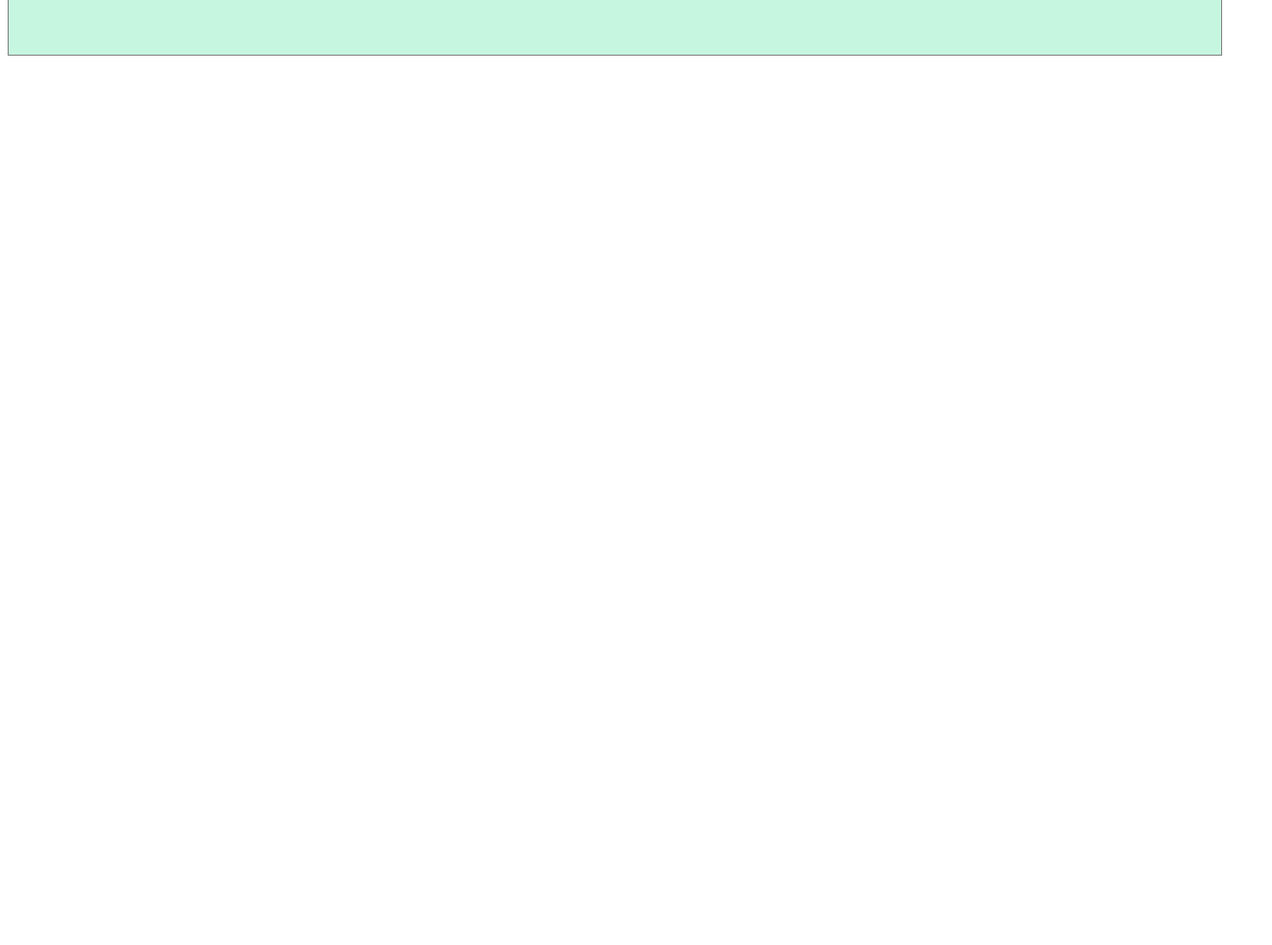
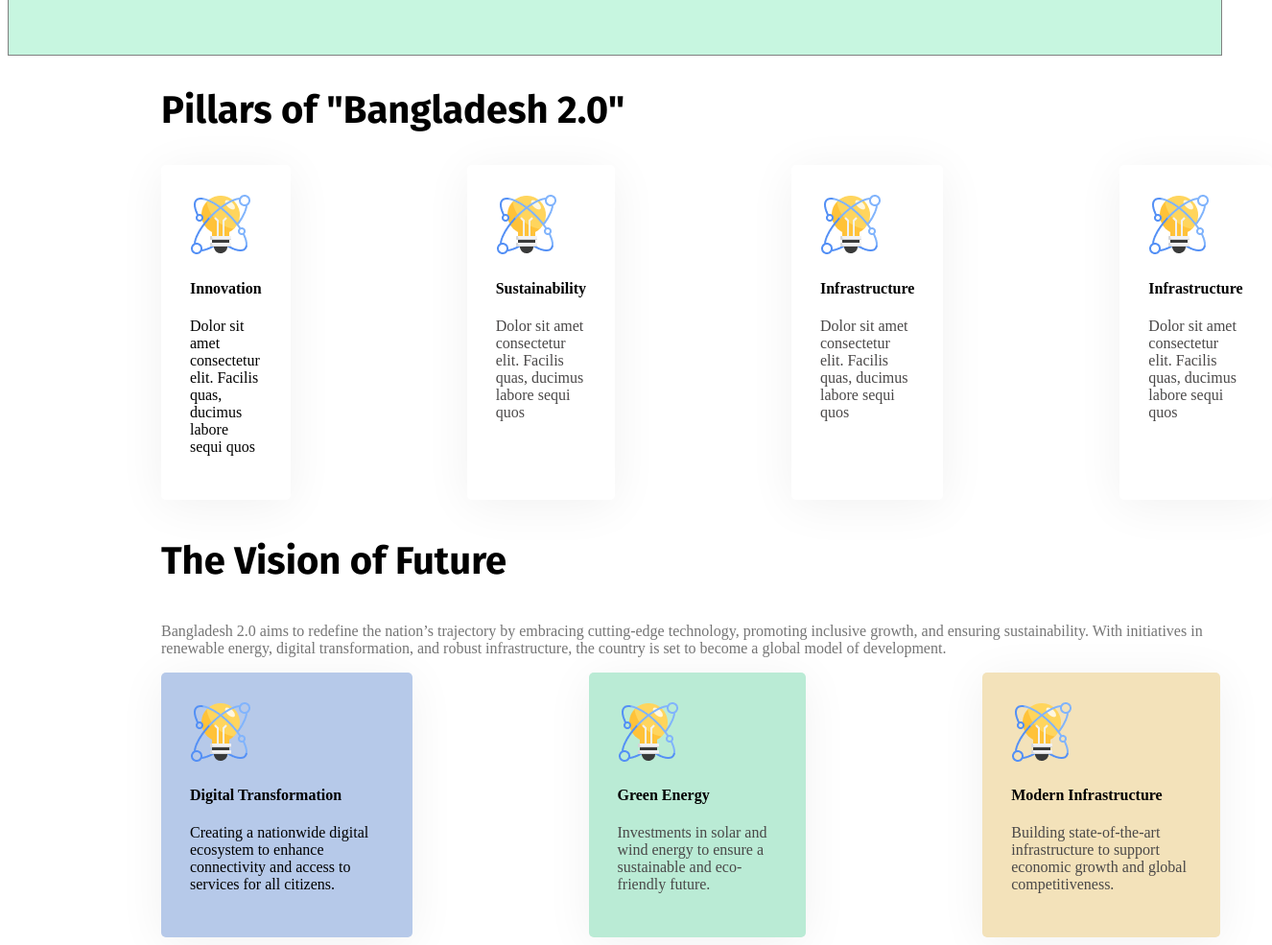
Before and after one commit to redowan-reon/my-first-assi-1, a plain HTML site: page index.html in a window 1280 px wide. Shown: the part 572-1557 px from the top of the page at 96% size, 1326 px wide, since content can reach past the window. Before the commit the page ends 800 px from the top, so only its background shows below. Drawn offline with Linux system fonts and the light colour scheme.

Commit message:
my assignment one

```diff
--- a/index.html
+++ b/index.html
@@ -4,6 +4,9 @@
     <meta charset="UTF-8">
     <meta name="viewport" content="width=device-width, initial-scale=1.0">
     <title>MY first assignment</title>
+    <link rel="preconnect" href="https://fonts.googleapis.com">
+<link rel="preconnect" href="https://fonts.gstatic.com" crossorigin>
+<link href="https://fonts.googleapis.com/css2?family=Fira+Sans:ital,wght@0,100;0,200;0,300;0,400;0,500;0,600;0,700;0,800;0,900;1,100;1,200;1,300;1,400;1,500;1,600;1,700;1,800;1,900&family=Merriweather:ital,wght@0,300;0,400;0,700;0,900;1,300;1,400;1,700;1,900&family=Open+Sans:ital,wght@0,300..800;1,300..800&display=swap" rel="stylesheet">
     <link rel="stylesheet" href="styles/style.css">
 </head>
 <body>
@@ -31,8 +34,60 @@
         </div>
     </div>
 
+
     </header>
     <main>
+        <!-- 2nd part -->
+        <section class="skills">
+            <h1 class="hed">Pillars of "Bangladesh 2.0"</h1>
+            <div class="skills-container">
+                <div class="skill">
+                    <img src="assets/card-icon.png" alt="">
+                    <h4 class="skill-title">Innovation</h4>
+                    <p class="skill-description"></p>Dolor sit amet consectetur elit. Facilis quas, ducimus labore sequi quos </p>
+                </div>
+                <div class="skill">
+                    <img src="assets/card-icon.png" alt="">
+                    <h4 class="skill-title">Sustainability</h4>
+                    <p class="skill-description">Dolor sit amet consectetur elit. Facilis quas, ducimus labore sequi quos </p>
+                </div>
+                <div class="skill">
+                    <img src="assets/card-icon.png" alt="">
+                    <h4 class="skill-title">Infrastructure</h4>
+                    <p class="skill-description">Dolor sit amet consectetur elit. Facilis quas, ducimus labore sequi quos </p>
+                </div>
+                <div class="skill">
+                    <img src="assets/card-icon.png" alt="">
+                    <h4 class="skill-title">Infrastructure</h4>
+                    <p class="skill-description">Dolor sit amet consectetur elit. Facilis quas, ducimus labore sequi quos </p>
+                </div>
+            </div>
+            <!-- part3 -->
+            <section class="skills">
+                <h1 class="hed">The Vision of Future</h1>
+                <p class="hed1">Bangladesh 2.0 aims to redefine the nation’s trajectory by embracing cutting-edge technology, promoting inclusive growth, and ensuring sustainability. With initiatives in <br> renewable energy, digital transformation, and robust infrastructure, the country is set to become a global model of development.</p>
+                <div class="skills-container">
+                    <div style="background-color:#b6c9e9;" class="skill">
+                        <img src="assets/card-icon.png" alt="">
+                        <h4 class="skill-title">Digital Transformation</h4>
+                        <p class="skill-description"></p>Creating a nationwide digital ecosystem to enhance connectivity and access to services for all citizens.</p>
+                    </div>
+                    <div style="background-color: #baebd5;" class="skill">
+                        <img src="assets/card-icon.png" alt="">
+                        <h4 class="skill-title">Green Energy</h4>
+                        <p class="skill-description">Investments in solar and wind energy to ensure a sustainable and eco-friendly future. </p>
+                    </div>
+                    <div style="background-color: #f3e2ba;" class="skill">
+                        <img src="assets/card-icon.png" alt="">
+                        <h4 class="skill-title">Modern Infrastructure</h4>
+                        <p class="skill-description">Building state-of-the-art infrastructure to support economic growth and global competitiveness. </p>
+                    </div>
+
+                </div>
+        </section>
+
+
+
 
     </main>
     <footer>
--- a/styles/style.css
+++ b/styles/style.css
@@ -1,4 +1,3 @@
-
 /* navbar */
 .navbar nav {
     display: flex;
@@ -7,6 +6,7 @@
     padding: 0 20px;
     background-color: #f5f5f5;
     height: 60px;
+    margin-left: 160px;
 }
 
 .navbar h1 {
@@ -31,6 +31,7 @@
     background-color: #bdf5dbd6;
     display: flex;
     justify-content: space-between;
+
 
 }
 .banner-text{
@@ -71,4 +72,46 @@
 }
 .sritishod{
     margin-top: 100px;
+    margin-right: 100px;
 }
+/* 2nd part */
+.hed{
+    color:black;
+    font-family: Fira Sans;
+    font-size: 40px;
+    font-weight: 700;
+    line-height: 48px;
+    letter-spacing: 0%;
+    text-align: left;
+    margin-left: 160px;
+}
+.skills-container{
+    display: flex;
+    gap: 24px;
+}
+.skill{
+    padding: 30px;
+    box-shadow: 0px 6px 50px 0px rgba(0, 0, 0, 0.06);
+    border-radius: 5px;
+    margin-left: 160px;
+}
+.resume-container{
+    display: flex;
+    gap: 25px;
+}
+.experience-description ,.experience-sub-title{
+    color: #757575;
+}
+.experience-sub-title{
+    font-size: 20px;
+    font-weight: 600px;
+    margin-bottom: 20px;
+}
+.hed1{
+    color: #757575;
+    margin-left: 160px;
+
+}
+.skill-description{
+    color: #4a4848;
+}
```
